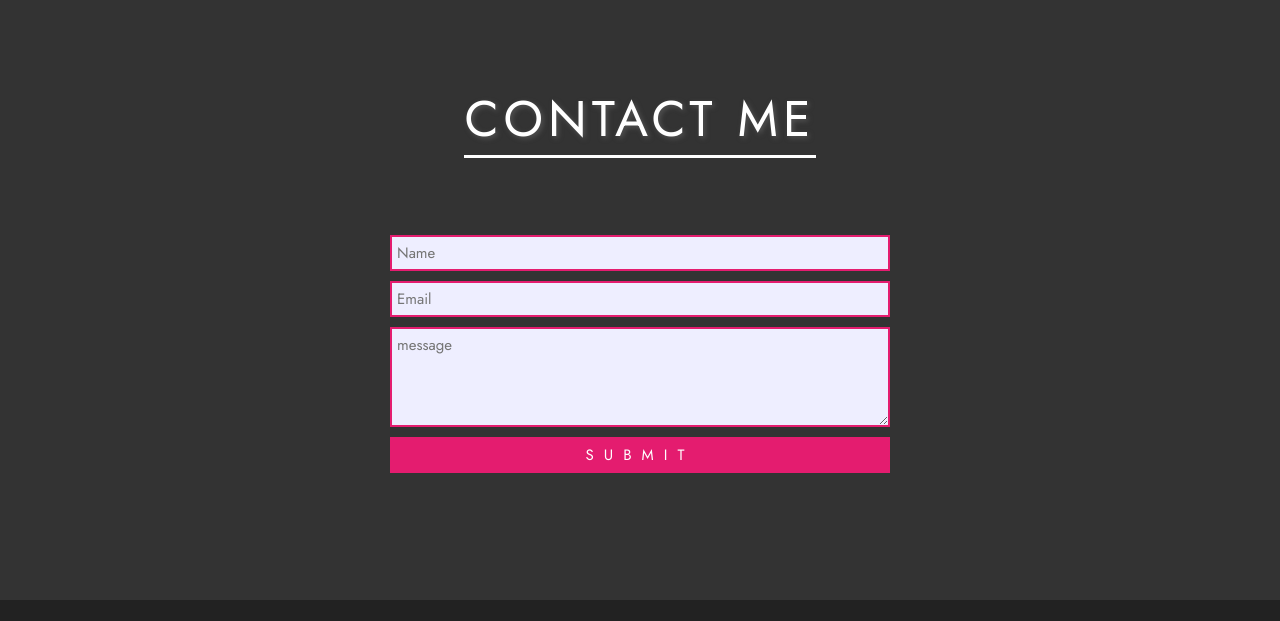
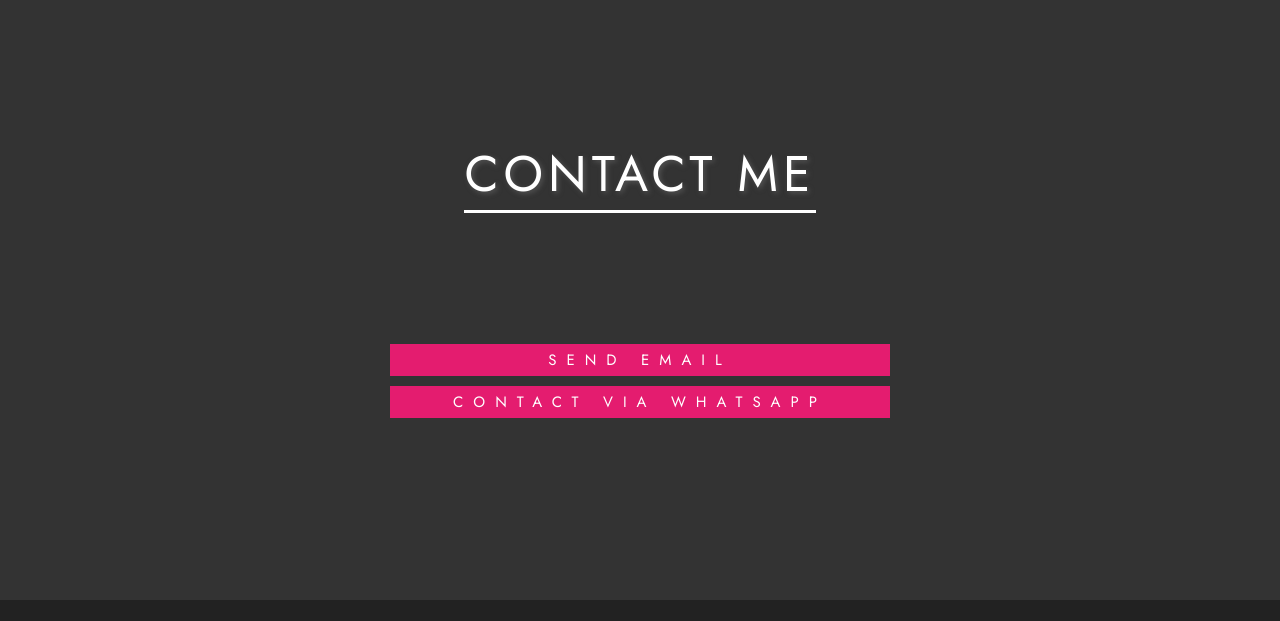
Before and after one commit to hsatya/my-portfolio, a plain HTML site: page index.html in a window 1280 px wide. Shown: the part 3638-4259 px from the top of the page. Drawn offline with Linux system fonts and the light colour scheme.

Commit message:
add send email and whatsapp functions

```diff
--- a/index.html
+++ b/index.html
@@ -238,12 +238,19 @@
       <!-- Section 4 -->
       <section class="section-4" id="section-4">
         <h1 class="section-heading section-4-heading">Contact me</h1>
-        <form class="contact-form center">
-          <input type="text" placeholder="Name" />
-          <input type="email" placeholder="Email" />
-          <textarea placeholder="message"></textarea>
-          <input type="submit" value="Submit" class="contact-form-btn" />
-        </form>
+        <div class="contact-form center">
+          <a
+            class="contact-form-btn"
+            href="mailto:harshitsatya5@gmail.com@example.com"
+            >Send Email</a
+          >
+          <a
+            class="contact-form-btn"
+            href="https://wa.me/9098079499?text=Hello%20there!"
+            target="_blank"
+            >Contact via WhatsApp</a
+          >
+        </div>
       </section>
       <!-- End of Section 4 -->
 
--- a/styles.css
+++ b/styles.css
@@ -339,26 +339,14 @@ html {
   flex-direction: column;
 }
 
-.contact-form input,
-.contact-form textarea {
+.contact-form .contact-form-btn {
   width: 100%;
   padding: 0.5rem;
   margin: 0.5rem 0;
-  background-color: #eef;
   font-size: 1.5rem;
-  border: 0.2rem solid #e41c6f;
-  color: #555;
-}
-
-.contact-form textarea {
-  height: 10rem;
-  max-height: 15rem;
-  max-width: 100%;
-}
-
-.contact-form .contact-form-btn {
   background-color: #e41c6f;
   color: #fff;
+  text-align: center;
   text-transform: uppercase;
   letter-spacing: 1rem;
   cursor: pointer;
```
